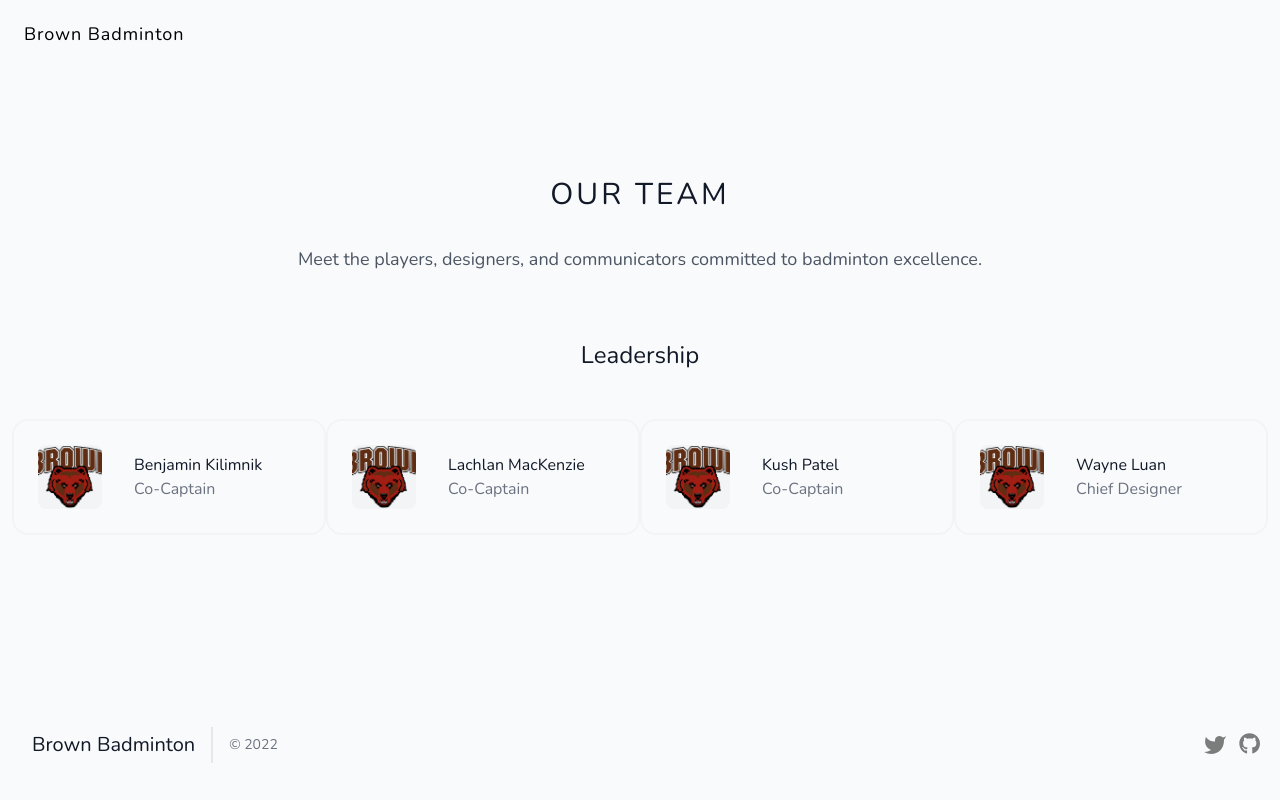
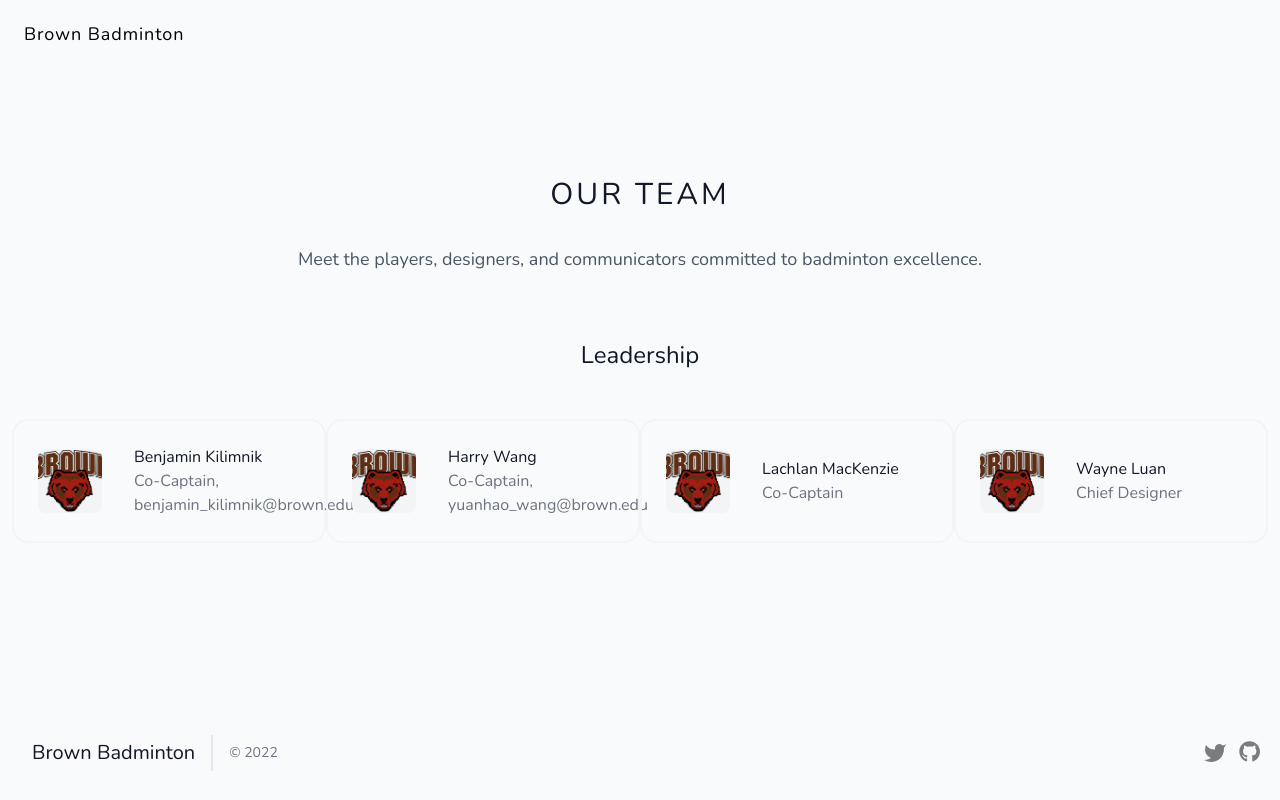
Before and after one commit to benkilimnik/brownbadminton, a React (Create React App) app: page /team in a window 1280 px wide. Shown: the top 800 px of the page. Built offline with nearby package versions, Linux system fonts and the light colour scheme.

Commit message:
add contact

```diff
--- a/src/components/content/team.js
+++ b/src/components/content/team.js
@@ -26,24 +26,22 @@ const team = [
       "A junior at Brown University studying computer science with a focus on systems research, data science, and web design. When I'm not coding up a hot mess in the Computer Science department, you can find me working at the Center for Computation and Visualization, researching for Systems@Brown or reading historical fiction next to a radiator.",
     team: "leadership",
     category: "",
-    position: "Co-Captain",
+    position: "Co-Captain, benjamin_kilimnik@brown.edu",
     image: bears2,
   },
   {
     id: 2,
-    title: "Lachlan MacKenzie",
-    subtitle:
-      "",
+    title: "Harry Wang",
+    subtitle: "",
     team: "leadership",
     category: "",
-    position: "Co-Captain",
+    position: "Co-Captain, yuanhao_wang@brown.edu",
     image: bears2,
   },
   {
     id: 3,
-    title: "Kush Patel",
-    subtitle:
-      "",
+    title: "Lachlan MacKenzie",
+    subtitle: "",
     team: "leadership",
     category: "",
     position: "Co-Captain",
@@ -52,8 +50,7 @@ const team = [
   {
     id: 4,
     title: "Wayne Luan",
-    subtitle:
-      "",
+    subtitle: "",
     team: "leadership",
     category: "",
     position: "Chief Designer",
```
Lines whose indentation alone changed are shown as unchanged.
